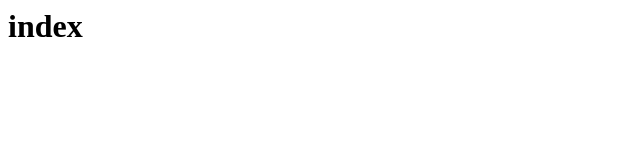
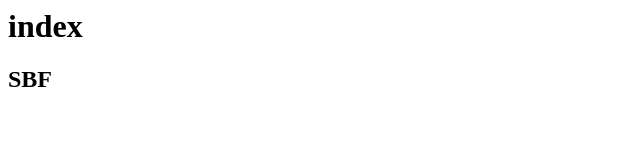
Before and after one commit to joshagilend/hacker-news, a plain HTML site: page index.html in a window 1280 px wide. Shown: the full height of the page, 0-640 px from the left. Drawn offline with Linux system fonts and the light colour scheme.

Commit message:
Update index.html

```diff
--- a/index.html
+++ b/index.html
@@ -1,3 +1,4 @@
 <html>
   <h1>index</h1>
+  <h2>SBF</h2>
 </html>
```
